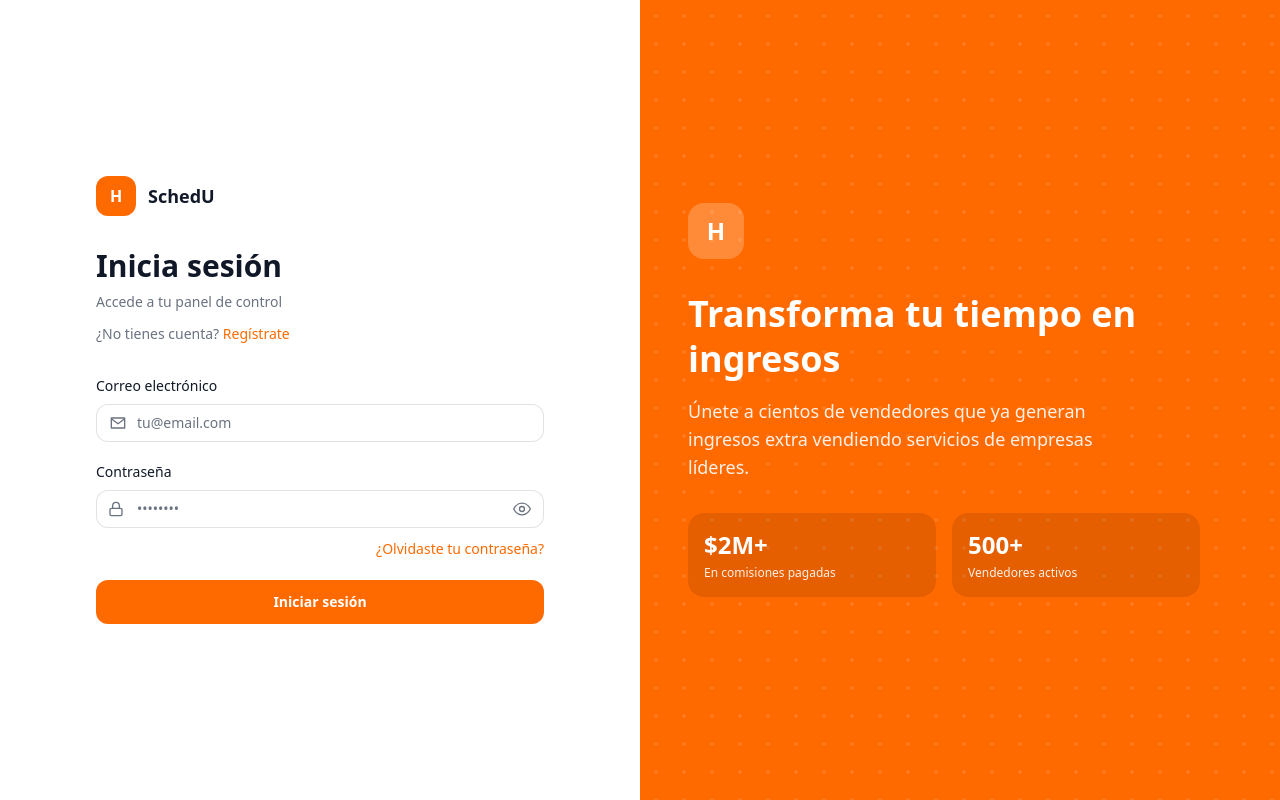
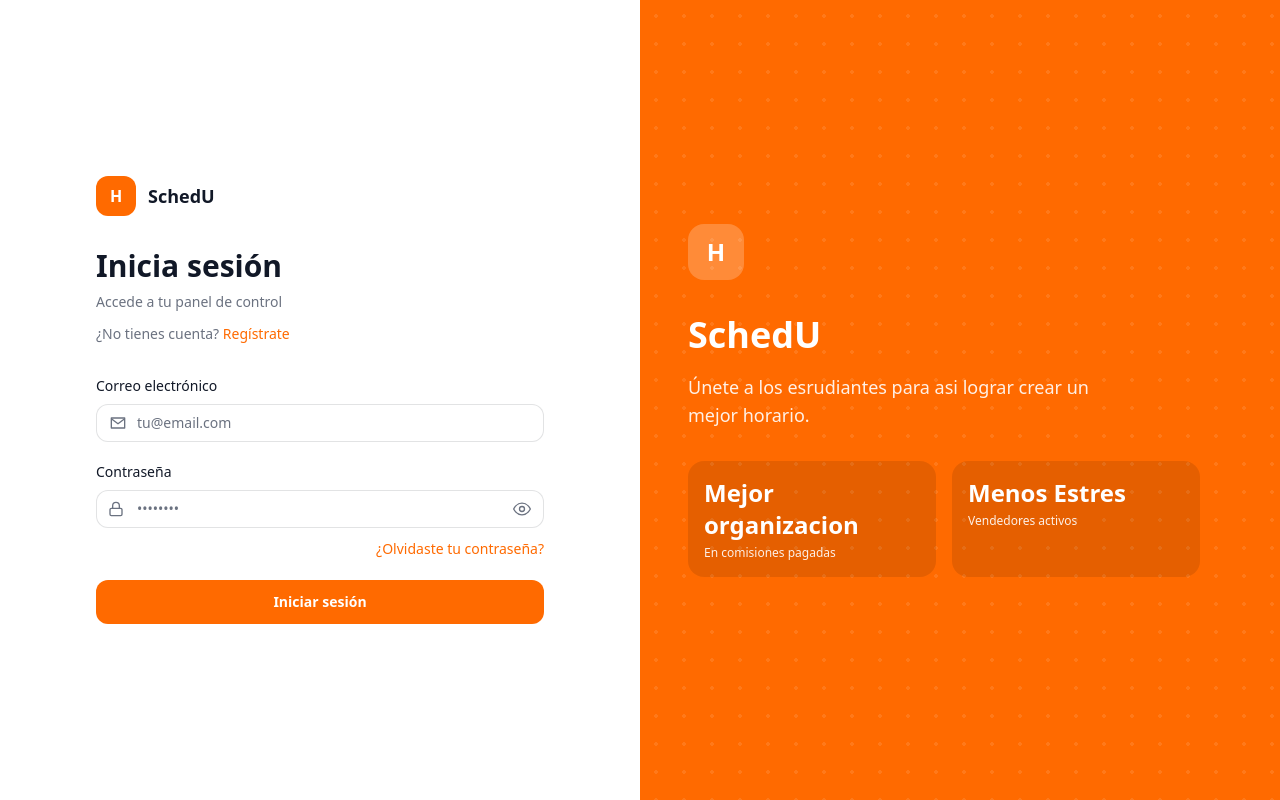
Before and after one commit to umb-ingeneria-web/umb-ingenieria-web-frontend, a React (Vite) app: page /login in a window 1280 px wide. Built offline with nearby package versions, Linux system fonts and the light colour scheme; no server answers.

Commit message:
Update Auth.layout.tsx

```diff
--- a/src/components/auth/Auth.layout.tsx
+++ b/src/components/auth/Auth.layout.tsx
@@ -29,22 +29,21 @@ function LateralInfo() {
         </div>
 
         <h2 className="text-4xl font-bold leading-tight">
-          Transforma tu tiempo en ingresos
+          SchedU
         </h2>
         <p className="mt-4 max-w-md text-lg text-[rgba(255,255,255,0.90)]">
-          Únete a cientos de vendedores que ya generan ingresos extra vendiendo servicios
-          de empresas líderes.
+          Únete a los esrudiantes para asi lograr crear un mejor horario.
         </p>
 
         <div className="mt-8 grid max-w-lg grid-cols-2 gap-4">
           <div className="rounded-2xl bg-[rgba(0,0,0,0.10)] p-4">
-            <div className="text-2xl font-bold">$2M+</div>
+            <div className="text-2xl font-bold">Mejor organizacion </div>
             <div className="mt-1 text-xs text-[rgba(255,255,255,0.90)]">
               En comisiones pagadas
             </div>
           </div>
           <div className="rounded-2xl bg-[rgba(0,0,0,0.10)] p-4">
-            <div className="text-2xl font-bold">500+</div>
+            <div className="text-2xl font-bold">Menos Estres</div>
             <div className="mt-1 text-xs text-[rgba(255,255,255,0.90)]">
               Vendedores activos
             </div>
```
